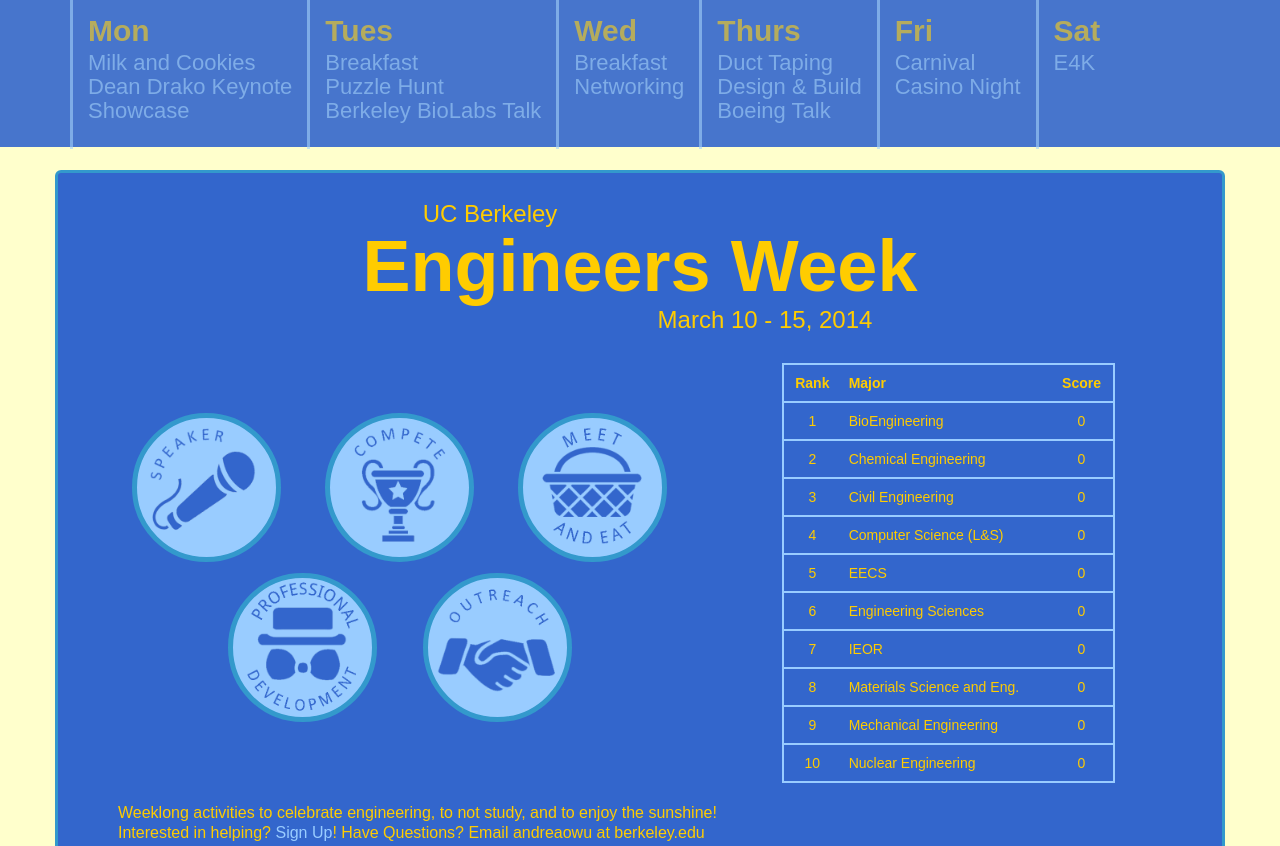
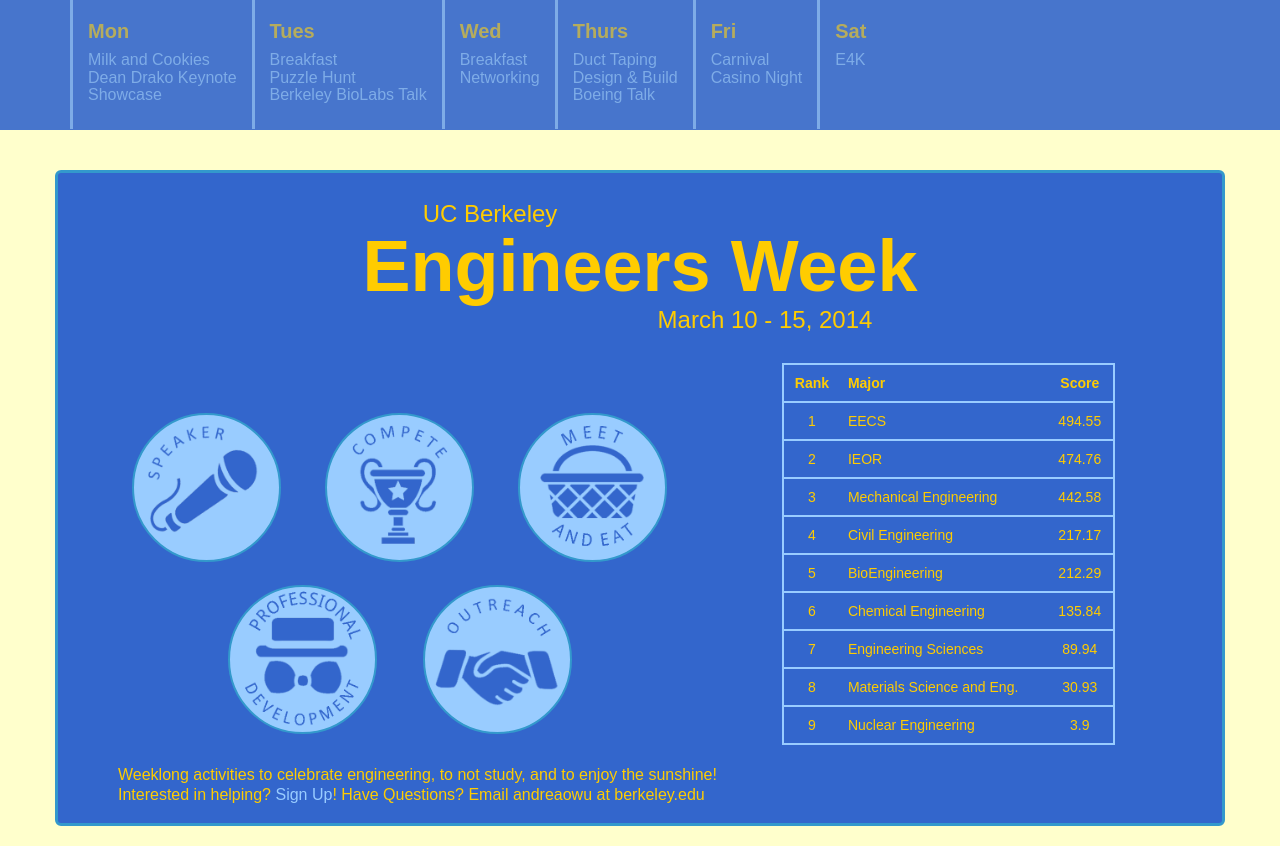
Before and after one commit to andreaowu/E_WeekMobile, a plain HTML site: page index.html in a window 1280 px wide. Shown: the top 846 px of the page. Drawn offline with nearby package versions, Linux system fonts and the light colour scheme; some packages are replaced by stand-ins of ours.

Commit message:
score update after Tuesday and design change

```diff
--- a/css/style.css
+++ b/css/style.css
@@ -11,21 +11,21 @@
 }
 
 h6 {
-    font-size: 22px;
+    font-size: 16px;
     font-weight: normal;
     text-align: left;
 }
 
 .navbar-inverse {
     background-color: #3366CC;
-    height: 147px;
+    height: 130px;
     border: none;
     opacity: 0.9;
 }
 
 .navbar-inverse .navbar-nav > li > a {
     opacity: 0.6;
-    font-size: 24px;
+    font-size: 16px;
     margin-top: -4px;
     border-left: 3px solid #99CCFF;
     line-height: 20px;
@@ -35,7 +35,7 @@
     text-align: left;
     color: #FFCC00;
     margin-top: 10px;
-    font-size: 30px;
+    font-size: 20px;
     font-weight: bold;
 }
 .navbar-inverse .navbar-nav > li > a > .row-fluid > .visible-md > h6 {
@@ -104,7 +104,7 @@
 
 .jumbotron .img-circle {
     background-color: #99CCFF;
-    border: 5px solid #3399CC;
+    border: 2px solid #3399CC;
     height: 150%;
     width: 150%;
 }
--- a/index.html
+++ b/index.html
@@ -155,11 +155,11 @@
                   </table>
               </div>
 
-		  <div class="col-md-2 eventTags text-center hidden-xs" style="margin-top:-230px;margin-left:110px;" ng-repeat="eventTag in eventTags | filter: {name: 'Professional Development'}">
+		  <div class="col-md-2 eventTags text-center hidden-xs" style="margin-top:-180px;margin-left:110px;" ng-repeat="eventTag in eventTags | filter: {name: 'Professional Development'}">
                       <a href="#{{eventTag.link}}" onclick="iconScroll(this.href)">
                       <img class="img-responsive img-circle" src="{{eventTag.imgUrl}}">
                   </div>
-		 <div class="col-md-2 eventTags text-center hidden-xs" style="margin-top:-230px;margin-left:305px;" ng-repeat="eventTag in eventTags | filter: {name: 'Outreach'}">
+		 <div class="col-md-2 eventTags text-center hidden-xs" style="margin-top:-180px;margin-left:305px;" ng-repeat="eventTag in eventTags | filter: {name: 'Outreach'}">
                       <a href="#{{eventTag.link}}" onclick="iconScroll(this.href)">
                       <img class="img-responsive img-circle" src="{{eventTag.imgUrl}}">
                   </div>
--- a/js/controller.js
+++ b/js/controller.js
@@ -13,7 +13,7 @@
 				{"event":"Box Tops", "event-score":30},
 				{"event":"Most Spirited Major", "event-score":30}
 			],
-			"score": 0},
+			"score": 212.29},
 		{"name": "Chemical Engineering",
 			"event-scores": [
 				{"event":"Engineering Showcase", "event-score":100},
@@ -25,7 +25,7 @@
 				{"event":"Box Tops", "event-score":80},
 				{"event":"Most Spirited Major", "event-score":1000}
 			],
-			"score": 0},
+			"score": 135.84},
 		{"name": "Civil Engineering",
 			"event-scores": [
 				{"event":"Engineering Showcase", "event-score":30},
@@ -37,7 +37,7 @@
 				{"event":"Box Tops", "event-score":30},
 				{"event":"Most Spirited Major", "event-score":30}
 			],
-			"score": 0},
+			"score": 217.17},
 		{"name": "Computer Science (L&S)",
 			"event-scores": [
 				{"event":"Engineering Showcase", "event-score":30},
@@ -61,7 +61,7 @@
 				{"event":"Box Tops", "event-score":30},
 				{"event":"Most Spirited Major", "event-score":30}
 			],
-			"score": 0},
+			"score": 494.55},
 		{"name": "Engineering Sciences",
 			"event-scores": [
 				{"event":"Engineering Showcase", "event-score":30},
@@ -73,8 +73,7 @@
 				{"event":"Box Tops", "event-score":30},
 				{"event":"Most Spirited Major", "event-score":30}
 			],
-			"score": 0},
-
+			"score": 89.94},
 		{"name": "IEOR",
 			"event-scores": [
 				{"event":"Engineering Showcase", "event-score":30},
@@ -86,7 +85,7 @@
 				{"event":"Box Tops", "event-score":30},
 				{"event":"Most Spirited Major", "event-score":30}
 			],
-			"score": 0},
+			"score": 474.76},
 		{"name": "Materials Science and Eng.",
 			"event-scores": [
 				{"event":"Engineering Showcase", "event-score":30},
@@ -98,7 +97,7 @@
 				{"event":"Box Tops", "event-score":30},
 				{"event":"Most Spirited Major", "event-score":30}
 			],
-			"score": 0},
+			"score": 30.93},
 		{"name": "Mechanical Engineering",
 			"event-scores": [
 				{"event":"Engineering Showcase", "event-score":30},
@@ -110,7 +109,7 @@
 				{"event":"Box Tops", "event-score":30},
 				{"event":"Most Spirited Major", "event-score":30}
 			],
-			"score": 0},
+			"score": 442.58},
 		{"name": "Nuclear Engineering",
 			"event-scores": [
 				{"event":"Engineering Showcase", "event-score":30},
@@ -122,11 +121,11 @@
 				{"event":"Box Tops", "event-score":30},
 				{"event":"Most Spirited Major", "event-score":30}
 			],
-			"score": 0},
+			"score": 3.9},
 	];
 
 	$scope.orderProp = '-score';
-	$scope.limitNum = 10;
+	$scope.limitNum = 9;
 
 	var seeAll = false;
 
@@ -156,7 +155,7 @@
 			"day": "Wednesday",
 			"dateTime":"3/12, 7-9 PM",
 			"location": "Kvamme Atrium",
-			"description": "Come meet industry professionals and talk to them about their professional experiences. A variety of different engineering companies will be here: Boeing, Stryker, Berkeley BioLabs, Inkling, Chevron, and Samsung. Hor d'oeuvres will be served!",
+			"description": "Come meet industry professionals and talk to them about their professional experiences. A variety of different engineering companies will be here: Boeing, Stryker, Berkeley BioLabs, Palo Alto Networks, Adap.tv, Chevron, and Samsung. Hor d'oeuvres will be served!",
 			"tag": "Professional Development",
 			"imgUrl": "img/networking.png"},
 		{"name": "Milk and Cookies",
```
